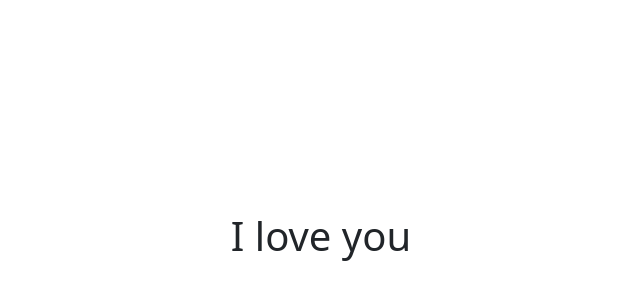
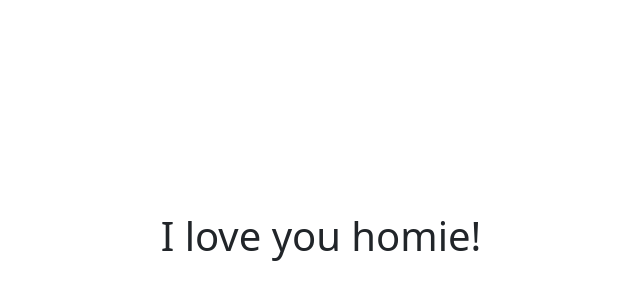
Before and after one commit to CS571-F25/p3, a React (Vite) app: page /#/about in a window 1280 px wide. Shown: the part 160-460 px from the top of the page, without its empty margins (319-959 px from the left). Built offline with nearby package versions, Linux system fonts and the light colour scheme.

Commit message:
adjusted aboutme page

```diff
--- a/src/components/AboutMe.jsx
+++ b/src/components/AboutMe.jsx
@@ -1,7 +1,7 @@
 export default function AboutMe (props) {
     return (
         <div>
-            <h1>I love you</h1>
+            <h1>I love you homie!</h1>
         </div>
     );
 }
```
Also changed, not shown: 2 other files (tests, documents, lock files or other folders).
